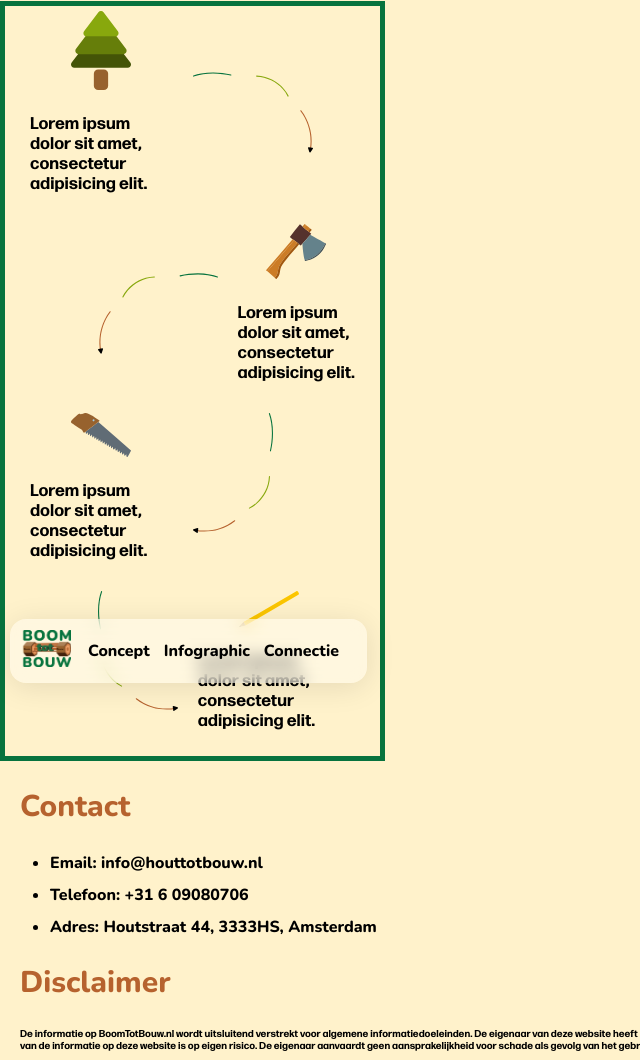
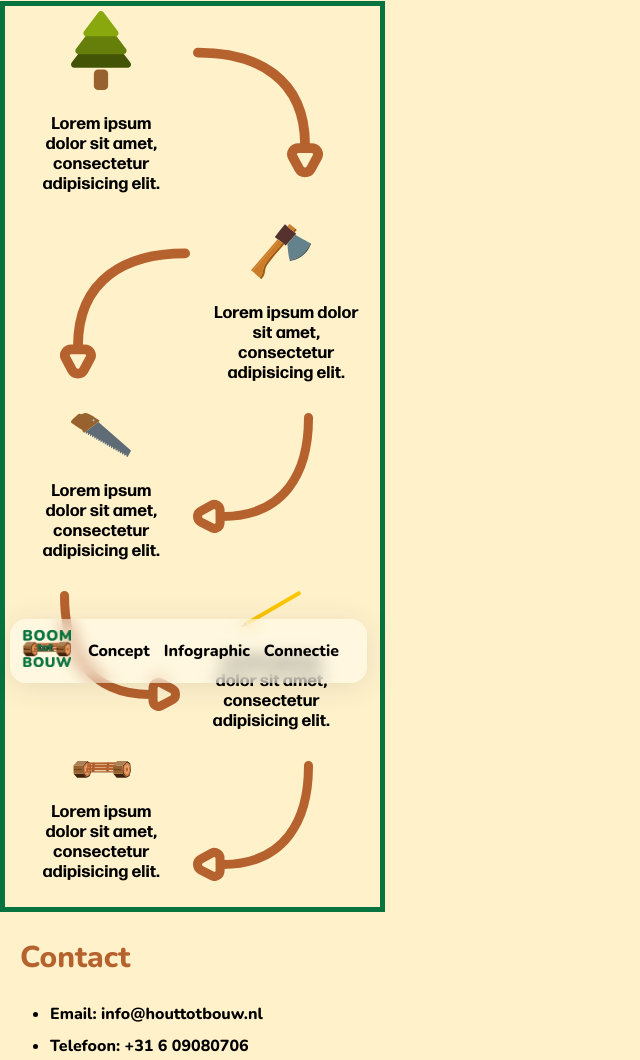
Before and after one commit to twansnep/twansnep.github.io, a plain HTML site: page concept.html in a window 1280 px wide. Shown: the part 107-1167 px from the top of the page, without its empty margins (0-640 px from the left). Drawn offline with Linux system fonts and the light colour scheme.

Commit message:
concept page arrows

```diff
--- a/concept.html
+++ b/concept.html
@@ -29,11 +29,11 @@
                 <img class="icon" src="img/boomicon.svg" alt="Boom icoon">
                 <p>Lorem ipsum dolor sit amet, consectetur adipisicing elit.</p>
             </div>
-            <img src="img/arrowsconceptpage.svg" alt="Pijl naar volgende stap">
+            <img src="img/arrow1.svg" alt="Pijl naar volgende stap">
         </section>
 
         <section class="stepscard2">
-            <img src="img/arrowsconceptpage2.svg" alt="Pijl naar volgende stap">
+            <img src="img/arrow2.svg" alt="Pijl naar volgende stap">
             <div>
                 <img class="icon" src="img/bijlicon.svg" alt="Bijl icoon">
                 <p>Lorem ipsum dolor sit amet, consectetur adipisicing elit.</p>
@@ -45,15 +45,23 @@
                 <img class="icon" src="img/zaagicon.svg" alt="Zaag icoon">
                 <p>Lorem ipsum dolor sit amet, consectetur adipisicing elit.</p>
             </div>
-            <img src="img/arrowsconceptpage3.svg" alt="Pijl naar volgende stap">
+            <img src="img/arrow3.svg" alt="Pijl naar volgende stap">
         </section>
 
         <section class="stepscard4">
-            <img src="img/arrowsconceptpage4.svg" alt="Pijl naar volgende stap">
+            <img src="img/arrow4.svg" alt="Pijl naar volgende stap">
             <div>
                 <img class="icon" src="img/potloodicon.svg" alt="Potlood icoon">
                 <p>Lorem ipsum dolor sit amet, consectetur adipisicing elit.</p>
             </div>
+        </section>
+
+        <section class="stepscard3">
+            <div>
+                <img class="icon" src="img/bankicon.svg" alt="Bank icoon">
+                <p>Lorem ipsum dolor sit amet, consectetur adipisicing elit.</p>
+            </div>
+            <img src="img/arrow3.svg" alt="Pijl naar volgende stap">
         </section>
     </section>
 
--- a/styles.css
+++ b/styles.css
@@ -237,13 +237,17 @@ section {
 }
 
 .stepcards > section > img {
-    max-width: 120px;
+    max-width: 130px;
     align-items: center;
     display: flex;
 }
 
 .stepcards div {
     width: 50%;
+}
+
+.stepcards p {
+    text-align: center;
 }
 
 .stepscard3 > img,
@@ -253,7 +257,7 @@ section {
 
 .stepscard2 > img,
 .stepscard4 > img {
-    margin-left: 87.5px;
+    margin-left: 50px;
 }
 
 .stepscard2 > div > p {
```
Also changed, not shown: img/SVG/Asset 4.svg (added), img/SVG/Asset 5.svg (added), img/SVG/Asset 6.svg (added), img/arrow1.svg (added), img/arrow2.svg (added), img/arrow3.svg (added), img/arrow4.svg (added), 2 other files.
